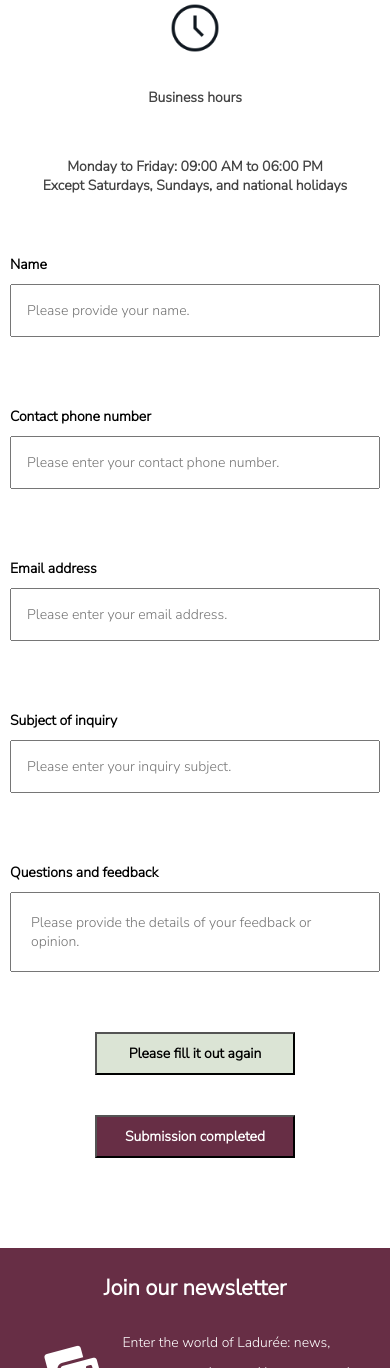
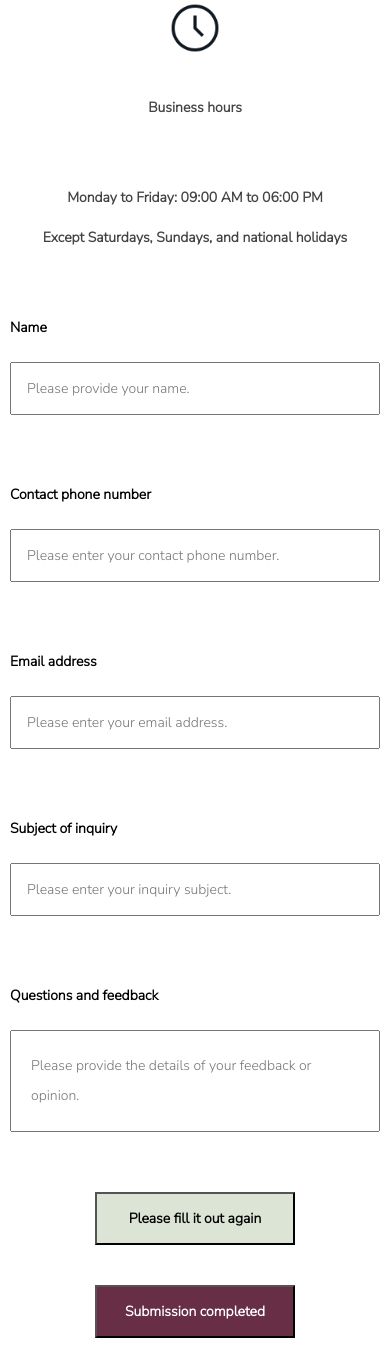
Before and after one commit to dos8742/MOCA, a plain HTML site: page contact-us.html in a window 390 px wide. Shown: the part 632-2000 px from the top of the page. Drawn offline with Linux system fonts and the light colour scheme.

Commit message:
更新 : 調高間距、調大按鈕

```diff
--- a/css/contact-us.css
+++ b/css/contact-us.css
@@ -161,6 +161,10 @@ li:hover:before {
     width: 100%;
     vertical-align: top;
 }
+
+.contact_info_time .contact_info_content span{
+    line-height: 40px;
+}
 /* ----------------------------------- */
 /* 聯絡我們_填單 */
 .contact_form_write{
@@ -198,7 +202,6 @@ li:hover:before {
     resize: horizontal;
     resize: vertical;
     resize: none;
-
 }
 
 .contact_form_button{
@@ -508,6 +511,7 @@ button img{
         margin-bottom: -10px;
         padding: 10px;
         box-sizing: border-box;
+        margin-bottom: 5px;
    }
 
    .contact_form_write form div input {
@@ -519,6 +523,7 @@ button img{
    #textarea{
     font-size: 14px;
     margin: 10px;
+    line-height: 30px;
    }
 
    .contact_form_button{
@@ -530,7 +535,7 @@ button img{
     width: 200px;
     font-size: 14px;
     margin-bottom: 40px;
-    padding: 10px;
+    padding: 15px;
    }
 /* ----------------------------------- */
      /* Join our newsletter */
```
